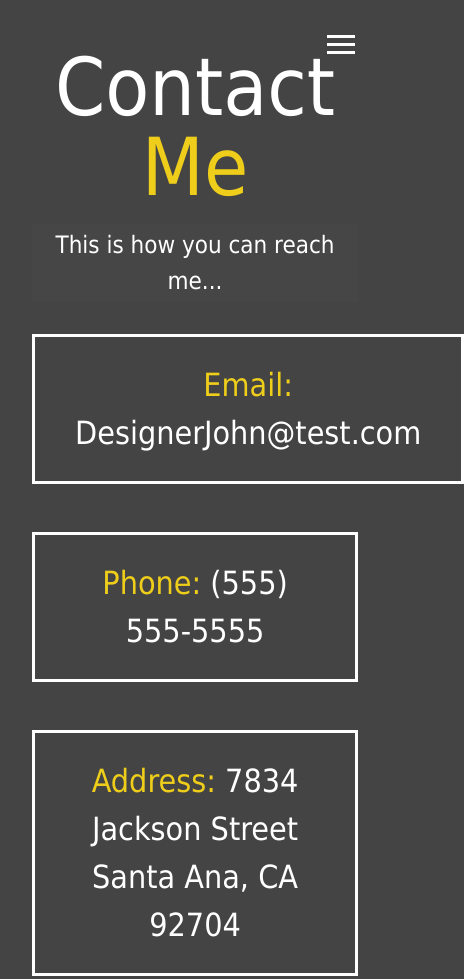
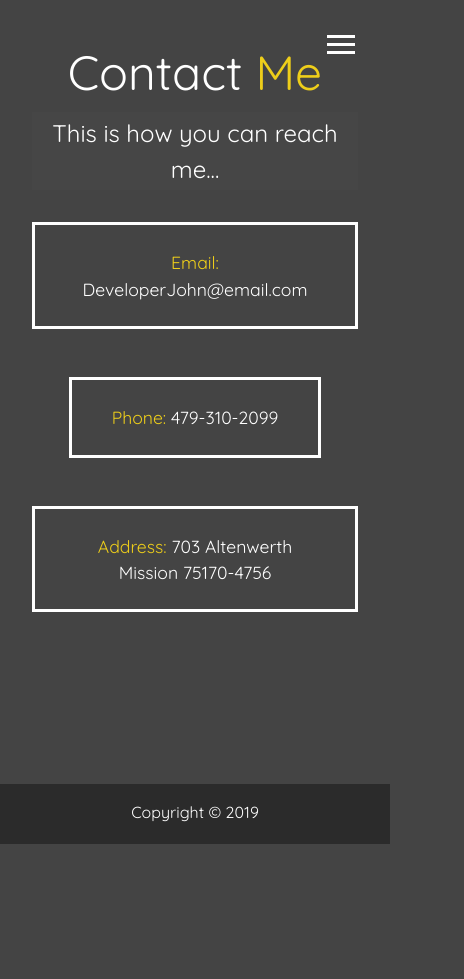
Before and after one commit to msk-git/Responsive_website_Sass, a website: page contact.html in a window 390 px wide. Shown: the top 979 px of the page, 464 px wide, since content can reach past the window. After the commit the page ends 844 px from the top, so only its background shows below. Drawn offline with Linux system fonts and the light colour scheme.

Commit message:
add Quiksand font, change font size for mobile screen

```diff
--- a/contact.html
+++ b/contact.html
@@ -5,6 +5,7 @@
   <meta charset="UTF-8">
   <meta name="viewport" content="width=device-width, initial-scale=1.0">
   <meta http-equiv="X-UA-Compatible" content="ie=edge">
+  <link href="https://fonts.googleapis.com/css?family=Quicksand" rel="stylesheet">
   <link rel="stylesheet" href="https://use.fontawesome.com/releases/v5.2.0/css/all.css" integrity="sha384-hWVjflwFxL6sNzntih27bfxkr27PmbbK/iSvJ+a4+0owXq79v+lsFkW54bOGbiDQ"
     crossorigin="anonymous">
 
@@ -59,13 +60,13 @@
     </h2>
     <div class="boxes">
       <div>
-        <span class="text-secondary">Email: </span> DesignerJohn@test.com
+        <span class="text-secondary">Email: </span> DeveloperJohn@email.com
       </div>
       <div>
-        <span class="text-secondary">Phone: </span> (555) 555-5555
+        <span class="text-secondary">Phone: </span> 479-310-2099
       </div>
       <div>
-        <span class="text-secondary">Address: </span> 7834 Jackson Street Santa Ana, CA 92704
+        <span class="text-secondary">Address: </span> 703 Altenwerth Mission 75170-4756
       </div>
     </div>
   </main>
--- a/scss/_config.scss
+++ b/scss/_config.scss
@@ -40,7 +40,7 @@ $background-opacity: 0.9;
 
 // Media Query Mixins
 @mixin mediaSm {
-  @media screen and (max-width: 500px) {
+  @media screen and (max-width: 535px) {
     @content;
   }
 }
--- a/scss/_mobile.scss
+++ b/scss/_mobile.scss
@@ -78,11 +78,17 @@
 
     .lg-heading {
       margin-top:1rem;
-      font-size: 5rem;
+      font-size: 3rem;
     }
   }
 
   .projects {
     grid-template-columns: 1fr;
   }
+
+  .boxes {
+    div {
+      font-size: 1.1rem;
+    }
+  }
 }
--- a/scss/main.scss
+++ b/scss/main.scss
@@ -11,7 +11,7 @@ body {
   color: set-text-color($primary-color);
   height: 100vh;
   margin: 0;
-  font-family: 'Quicksand', Tahoma, Geneva, Verdana, sans-serif;
+  font-family: 'Quicksand', sans-serif;
   line-height: 1.5;
 }
 
@@ -20,7 +20,7 @@ h1,
 h2,
 h3 {
   margin: 0;
-  font-weight: 400;
+  font-weight: 500;
 
   &.lg-heading {
     font-size: 6rem;
```
Also changed, not shown: about.html (+1 -0 lines), index.html (+1 -1 lines), work.html (+1 -0 lines), css/main.css.
